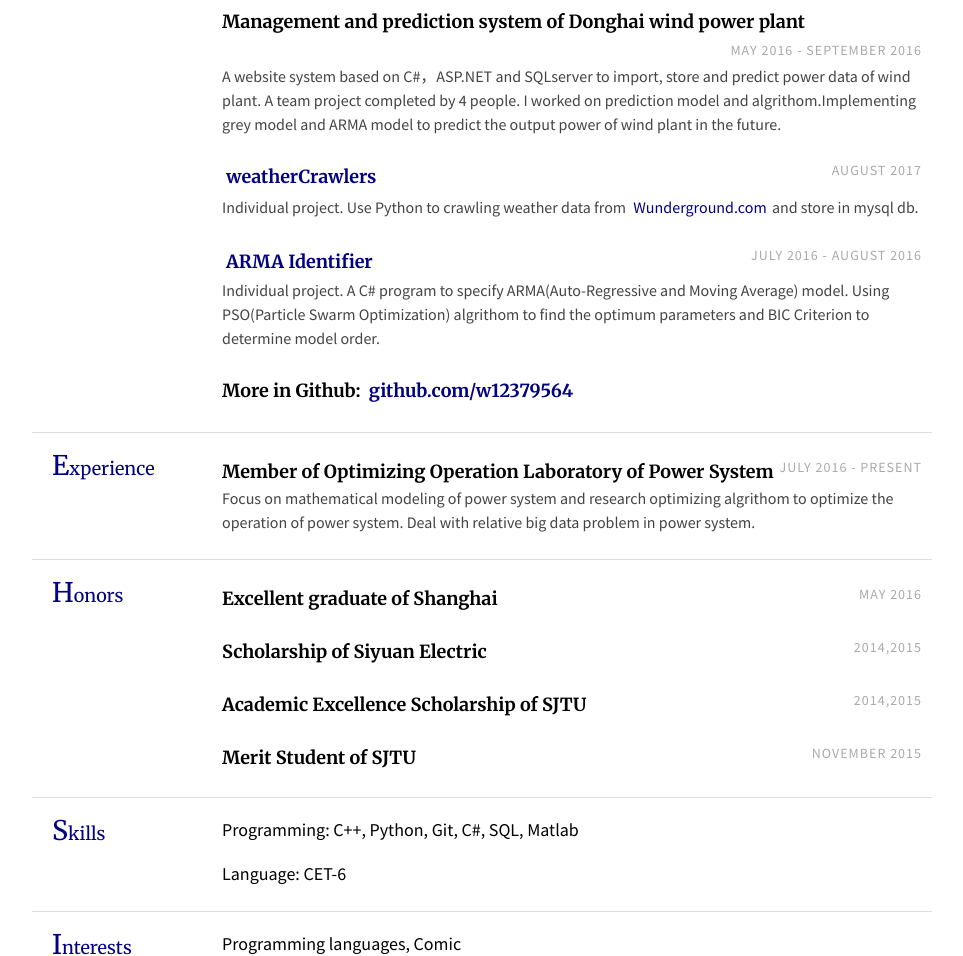
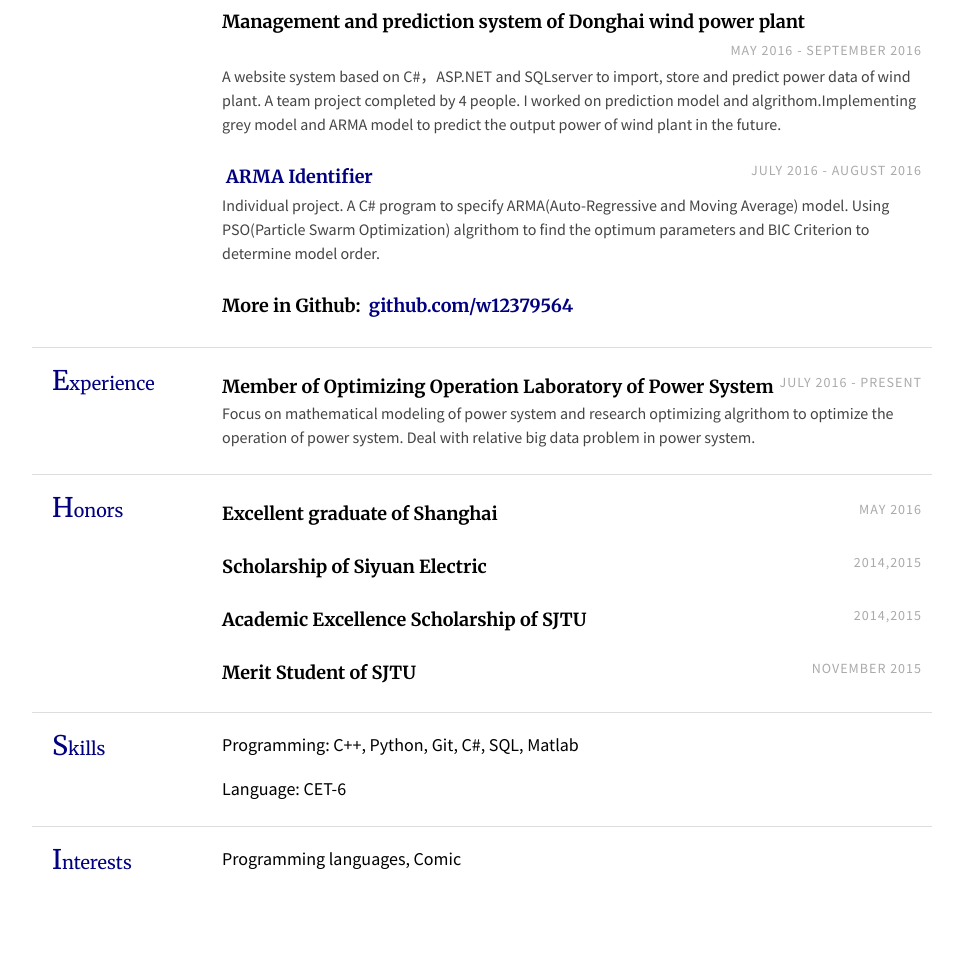
Before and after one commit to w12379564/myresume, a plain HTML site: page index.html in a window 1280 px wide. Shown: the part 785-1741 px from the top of the page, without its empty margins (158-1121 px from the left). Drawn offline with Linux system fonts and the light colour scheme.

Commit message:
remove project crawler

```diff
--- a/index.html
+++ b/index.html
@@ -103,17 +103,6 @@
                 <div class="section-text col-right">
                     <div class="row">
                         <div class="col">
-                          <h3><a href="https://github.com/w12379564/weatherCrawlers">weatherCrawlers</a></h3>
-                        </div>
-                        <div class="col-right light">August 2017</div>
-                    </div>
-                    <div class="desc">
-					Individual project. Use Python to crawling weather data from <a href="https://www.wunderground.com">Wunderground.com</a> and store in mysql db.
-					</div>
-                </div>
-                <div class="section-text col-right">
-                    <div class="row">
-                        <div class="col">
                           <h3><a href="https://github.com/w12379564/arma">ARMA Identifier</a></h3>
                         </div>
                         <div class="col-right light">July 2016 - August 2016</div>
```
Also changed, not shown: cn/index.html (+0 -9 lines).
